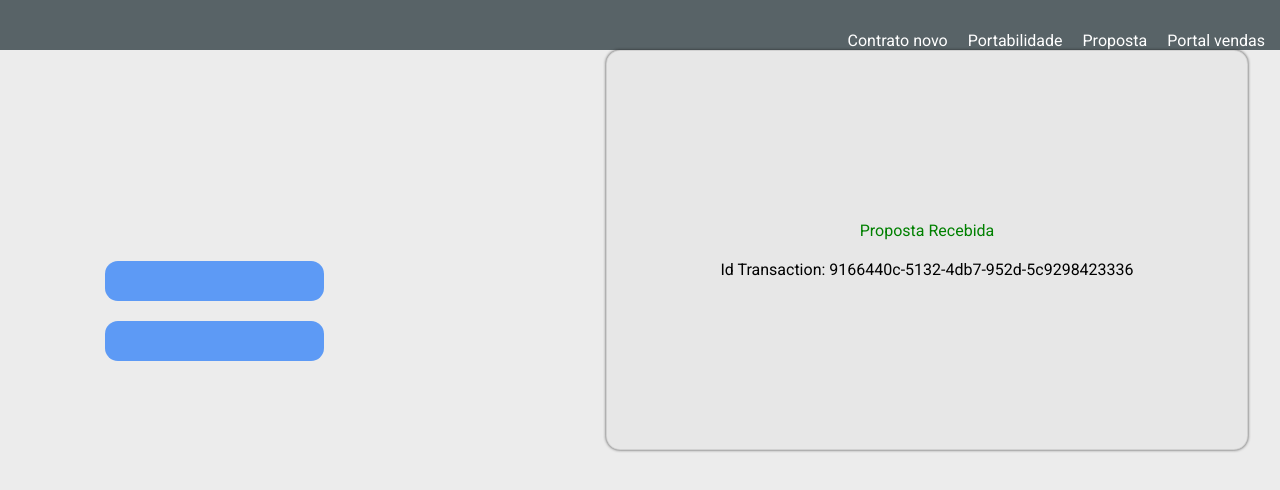
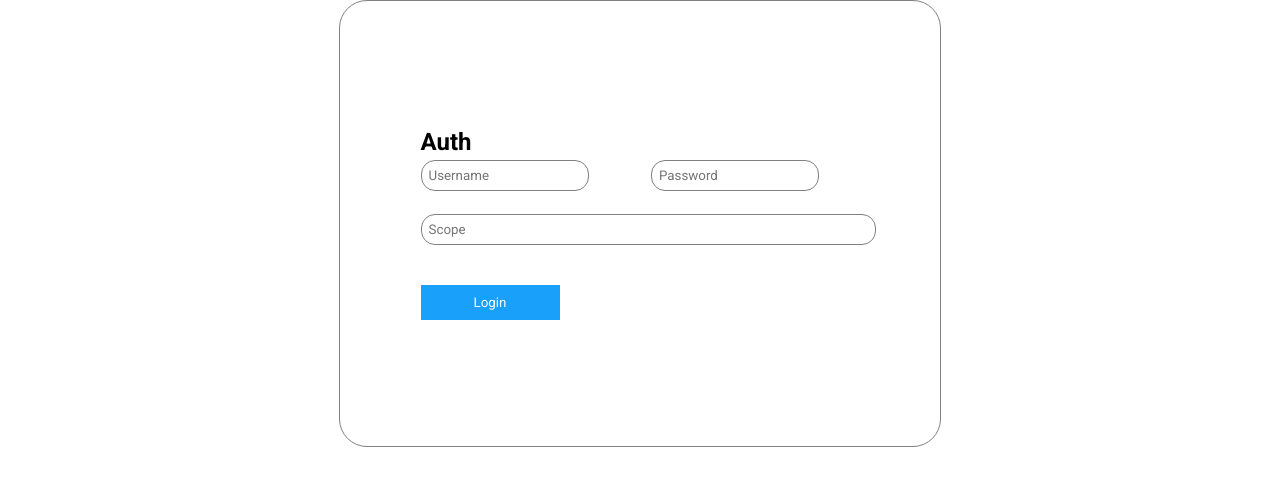
Before and after one commit to qualiconsig/Relatorios, a Next.js app: page / in a window 1280 px wide. Shown: the top 490 px of the page. Built offline with nearby package versions, Linux system fonts and the light colour scheme; no server answers.

Commit message:
fix bug in deploy

```diff
--- a/src/components/Header/index.tsx
+++ b/src/components/Header/index.tsx
@@ -12,10 +12,10 @@ export const Header = ({id}:any) => {
     <Box>
       <Box bg="#586367">
         <UnorderedList color={"#FFF"} display={'flex'} gap={20} listStyleType={'none'} h={50} justifyContent={'flex-end'} alignItems={'end'} mr={15}>
-          <List value={"Contrato novo"} link={"/pagetwo/Contrato novo"} ides={id}/>
-          <List value={"Portabilidade"} link={"/pagetwo/Portabilidade"} ides={id}/>
-          <List value={"Proposta"} link={"/pagetwo/Proposta"} ides={id}/>
-          <List value={"Portal vendas"} link={"/pagetwo/Portal vendas"} ides={id}/>
+          <List value={"Contrato novo"} link={"/send/Contrato novo"} ides={id}/>
+          <List value={"Portabilidade"} link={"/send/Portabilidade"} ides={id}/>
+          <List value={"Proposta"} link={"/send/Proposta"} ides={id}/>
+          <List value={"Portal vendas"} link={"/send/Portal vendas"} ides={id}/>
         </UnorderedList>
       </Box>
     </Box>
--- a/src/components/page1/login.tsx
+++ b/src/components/page1/login.tsx
@@ -5,7 +5,7 @@ import { Box, Button, Flex, FormControl, Input, Text } from "@chakra-ui/react";
 import { echo } from "@/pages/api/req";
 import axios from "axios";
 
-import { Page } from "../components/page2/pagetotal";
+
 
 export const Login = () => {
   const [password, setPassword] = useState("");
--- a/src/pages/index.tsx
+++ b/src/pages/index.tsx
@@ -1,15 +1,88 @@
-import { Box } from "@chakra-ui/react"
-import { Navigation } from "../components/page2/nav"
-import { Page } from "../components/page2/pagetotal"
+"use client";
+import React, { useEffect, useState } from "react";
+import { Box, Button, Flex, FormControl, Input, Text } from "@chakra-ui/react";
 
-const Home = () => {
+import { echo } from "@/pages/api/req";
+import axios from "axios";
 
+export default function Login () {
+  const [password, setPassword] = useState("");
+  const [scope, setScope] = useState("");
+  const [username, setUsername] = useState("");
+
+  const handleSubmitLogin = async (event: any) => {
+    event.preventDefault();
+    console.log(username, password, scope);
+  };
   return (
-    <Box>
-      <Navigation />
-      <Page/>
+    <Box
+      border={"1px solid gray"}
+      height={445}
+      w={"600px"}
+      display={"flex"}
+      alignContent={"center"}
+      justifyContent={"center"}
+      alignItems={"center"}
+      borderRadius={28}
+      margin={"0 auto"}
+    >
+      <Flex flexDirection="column" alignItems="flex-start" p={4}>
+        <Text fontWeight={"bold"} mb={4} fontSize={24}>
+          Auth
+        </Text>
+        <form onSubmit={handleSubmitLogin}>
+          <Flex justifyContent="space-between">
+            <Box flex="1" mr={20}>
+              <FormControl>
+                <Input
+                  id="username"
+                  placeholder="Username"
+                  border={"1px solid gray"}
+                  p={7}
+                  borderRadius={14}
+                  onChange={(e) => setUsername(e.target.value)}
+                />
+              </FormControl>
+            </Box>
+            <Box flex="1" ml={2}>
+              <FormControl>
+                <Input
+                  type="password"
+                  id="password"
+                  placeholder="Password"
+                  border={"1px solid gray"}
+                  p={7}
+                  borderRadius={14}
+                  onChange={(e) => setPassword(e.target.value)}
+                />
+              </FormControl>
+            </Box>
+          </Flex>
+          <FormControl mt={23}>
+            <Input
+              id="Scope"
+              placeholder="Scope"
+              w={"100%"}
+              border={"1px solid gray"}
+              p={7}
+              borderRadius={14}
+              onChange={(e) => setScope(e.target.value)}
+            />
+          </FormControl>
+          <Button
+            cursor={"pointer"}
+            border={0}
+            p="10"
+            bg={"#18A0FB"}
+            w={139}
+            mt={40}
+            color={"white"}
+            marginRight={300}
+          >
+            Login
+          </Button>
+        </form>
+      </Flex>
     </Box>
-  )
-}
-
-export default Home
+  );
+};
```
Also changed, not shown: src/components/page2/pagetotal.tsx (line endings or trailing spaces), src/pages/login/index.tsx (line endings or trailing spaces), src/pages/send/[slug].tsx (renamed from src/pages/pagetwo/[slug].tsx).
